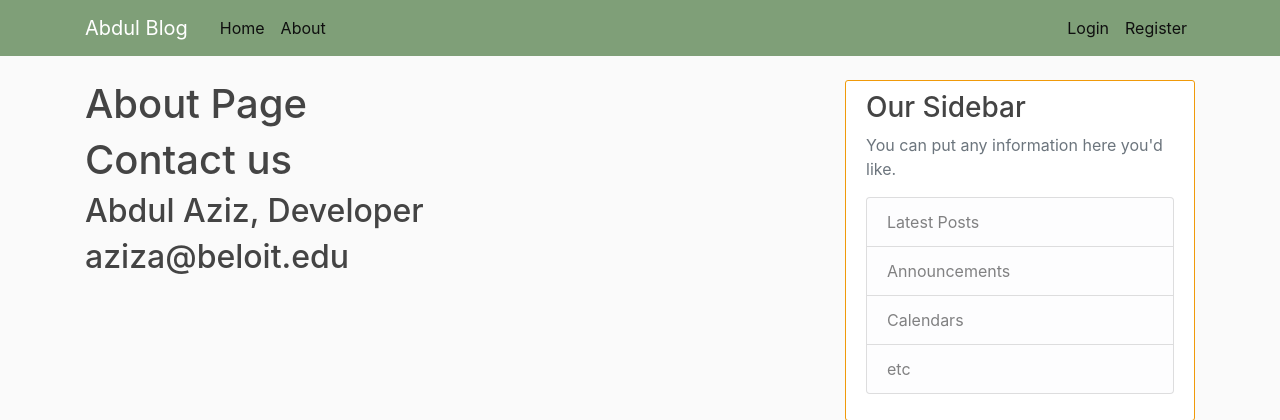
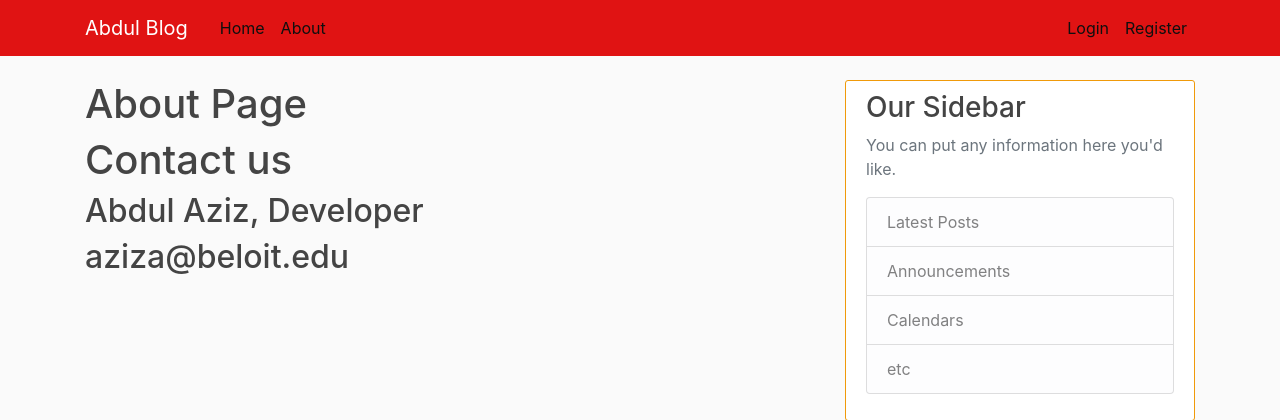
Before and after one commit to aziz16034/blog, a Django app: page /about/ in a window 1280 px wide. Shown: the top 420 px of the page. Run offline with Django 3.2, Linux system fonts and the light colour scheme; some libraries are stand-ins or nearby versions.

Commit message:
updated 33

```diff
--- a/blog/static/blog/main.css
+++ b/blog/static/blog/main.css
@@ -13,7 +13,7 @@ ul {
 }
 
 .bg-steel {
-  background-color: #7f9f78;
+  background-color: #e01313;
 }
 
 .site-header .navbar-nav .nav-link {
```
